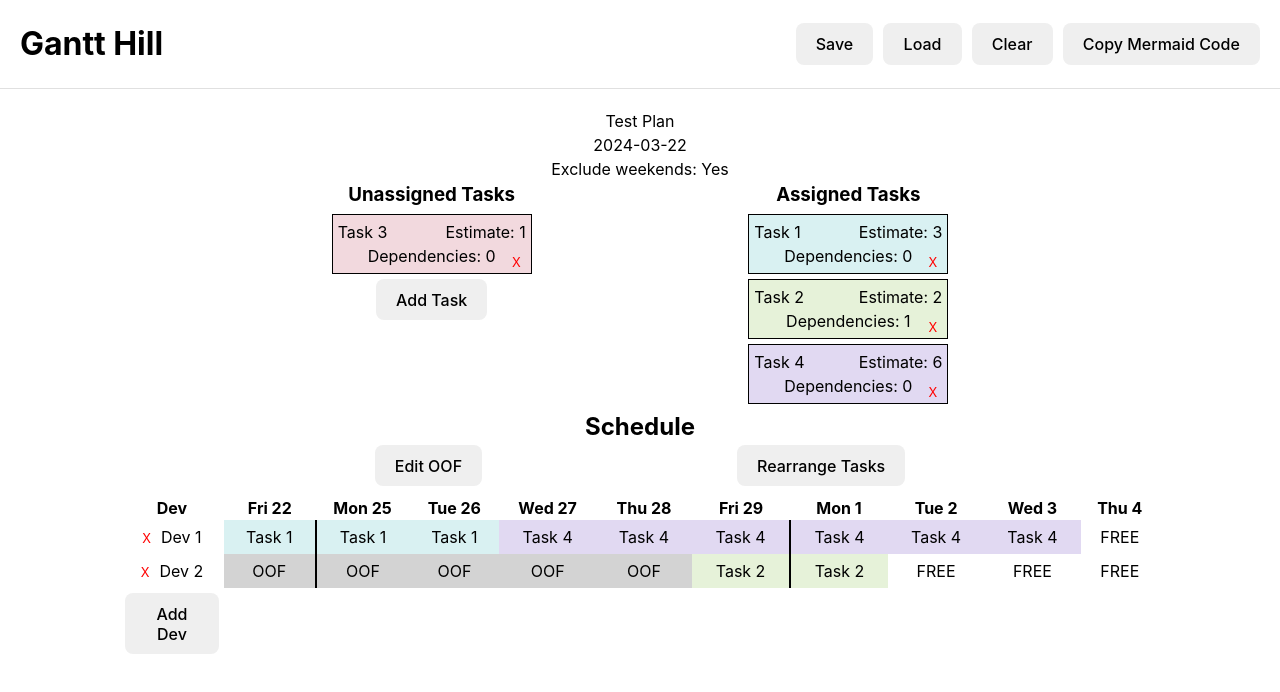
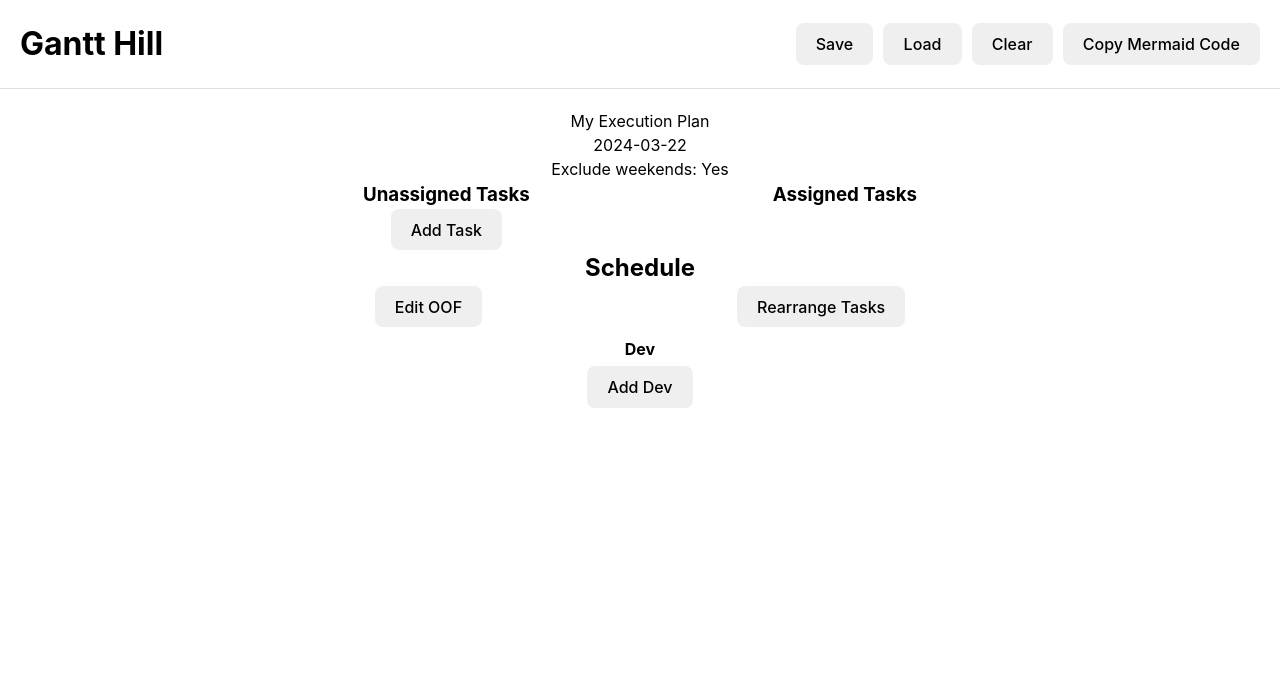
Before and after one commit to butaud/gantt-hill, a React (Vite) app: page / in a window 1280 px wide. Shown: the top 692 px of the page. Built offline with nearby package versions, Linux system fonts and the light colour scheme.

Commit message:
removed testing data

```diff
--- a/src/App.tsx
+++ b/src/App.tsx
@@ -13,9 +13,10 @@ import { AppControls } from "./ui/AppControls";
 
 const stateStore = new StateStore();
 const planStore = new PlanStore();
-planStore.setTitle("Test Plan");
+planStore.setTitle("My Execution Plan");
 const devStore = new DevStore(planStore);
 const taskStore = new TaskStore(devStore);
+/**
 const t1 = taskStore.addTask({ name: "Task 1", estimate: 3 });
 const t2 = taskStore.addTask({ name: "Task 2", estimate: 2 });
 taskStore.addTask({ name: "Task 3", estimate: 1 });
@@ -27,6 +28,7 @@ d1.addTask(t1);
 d1.addTask(t4);
 d2.addTask(t2);
 [...Array(7).keys()].forEach((i) => d2.oofDays.add(i));
+*/
 
 function App() {
   return (
```
